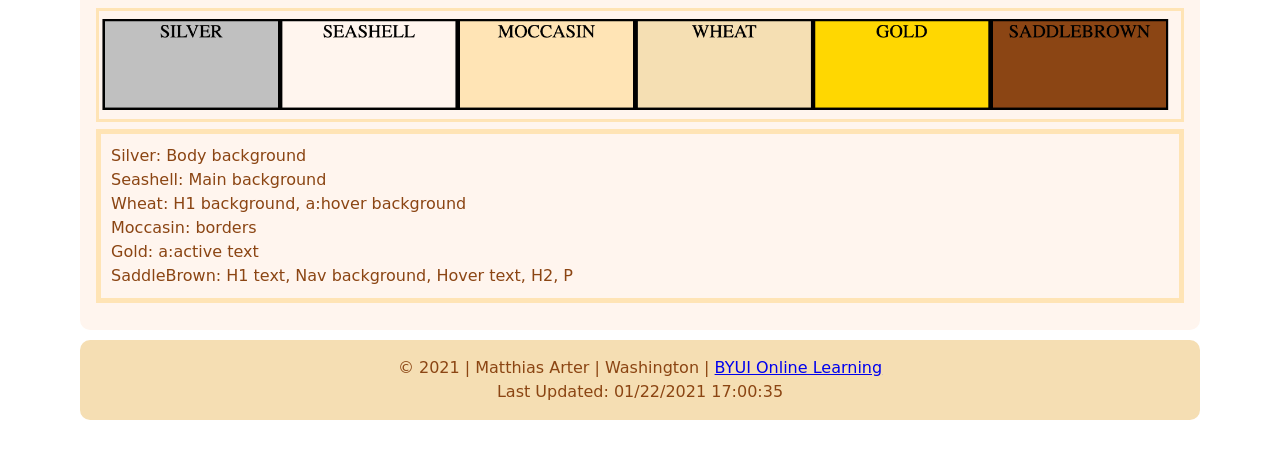
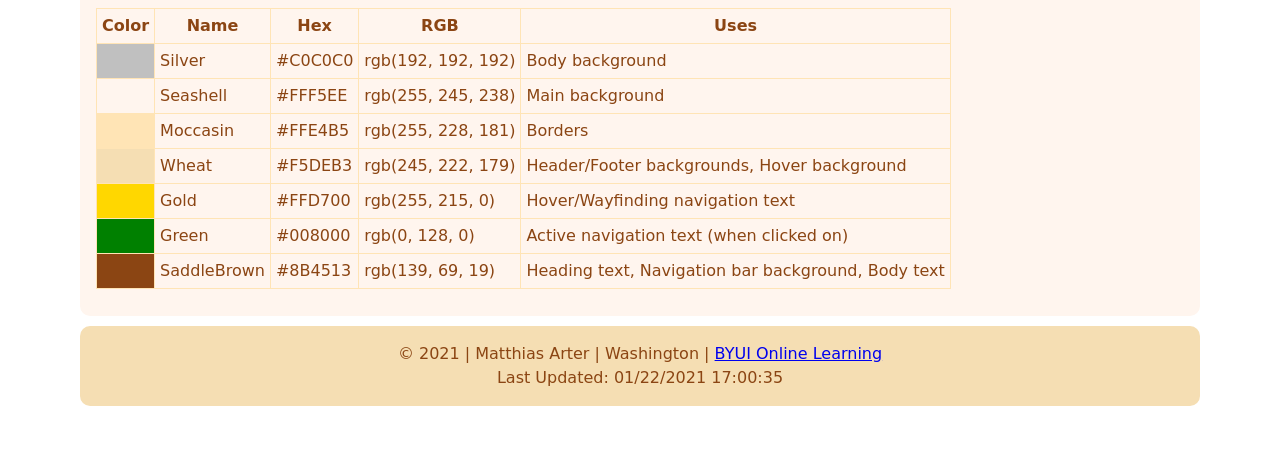
Before and after one commit to RedMatOnyx/wdd230, a plain HTML site: page lesson3/color-scheme.html in a window 1280 px wide. Shown: the part 294-752 px from the top of the page. Drawn offline with nearby package versions, Linux system fonts and the light colour scheme; a web font is replaced by a local one.

Commit message:
color table created

```diff
--- a/lesson3/color-scheme.html
+++ b/lesson3/color-scheme.html
@@ -30,17 +30,64 @@
 
     <main>
         <h1>Color Scheme</h1>
+
         <section>
-                        <img src="images/colorcustompalette.png" alt="screenshot of color palette">
-            <aside id="bordercolorexample"><p>Silver: Body background</p>
-            <p>Seashell: Main background</p>
-            <p>Wheat: H1 background, a:hover background</p>
-            <p>Moccasin: borders</p>
-            <p>Gold: a:active text</p>
-            <p>SaddleBrown: H1 text, Nav background, Hover text, H2, P</p>
-        </aside>
+            <table>
+                <tr>
+                    <th>Color</th><th>Name</th><th>Hex</th><th>RGB</th><th>Uses</th>
+               </tr>
+               <tr>
+                   <td id="c1"></td>
+                   <td>Silver</td>
+                   <td>#C0C0C0</td>
+                   <td>rgb(192, 192, 192)</td>
+                   <td>Body background</td>
+               </tr>
+               <tr>
+                <td id="c2"></td>
+                <td>Seashell</td>
+                <td>#FFF5EE</td>
+                <td>rgb(255, 245, 238)</td>
+                <td>Main background</td>
+            </tr>
+            <tr>
+                <td id="c3"></td>
+                <td>Moccasin</td>
+                <td>#FFE4B5</td>
+                <td>rgb(255, 228, 181)</td>
+                <td>Borders</td>
+            </tr>
+            <tr>
+                <td id="c4"></td>
+                <td>Wheat</td>
+                <td>#F5DEB3</td>
+                <td>rgb(245, 222, 179)</td>
+                <td>Header/Footer backgrounds, Hover background</td>
+            </tr>
+            <tr>
+                <td id="c5"></td>
+                <td>Gold</td>
+                <td>#FFD700</td>
+                <td>rgb(255, 215, 0)</td>
+                <td>Hover/Wayfinding navigation text</td>
+            </tr>
+            <tr>
+                <td id="c6"></td>
+                <td>Green</td>
+                <td>#008000</td>
+                <td>rgb(0, 128, 0)</td>
+                <td>Active navigation text (when clicked on)</td>
+            </tr>
+            <tr>
+                <td id="c7"></td>
+                <td>SaddleBrown</td>
+                <td>#8B4513</td>
+                <td>rgb(139, 69, 19)</td>
+                <td>Heading text, Navigation bar background, Body text</td>
+            </tr>
 
-        </section>
+           </table>
+       </section>
 
     </main>
     <footer>
--- a/lesson3/css/small.css
+++ b/lesson3/css/small.css
@@ -18,7 +18,7 @@ body {
 main h1 {
     text-decoration: underline;
 }
-h2, p {
+main {
     color: saddlebrown;
 }
 header, nav, main, footer {
@@ -75,10 +75,34 @@ img {
     max-width: 100%;
     border: 3px solid moccasin;
 }
-#bordercolorexample {
-    border: 5px solid moccasin;
-    padding: 10px;
-}
 section {
     margin: 0 0 11px 0;
 }
+table {
+    border-collapse: collapse;
+}
+th, td {
+    border: 1px solid moccasin;
+    padding: 5px;
+}
+#c1 {
+    background-color: silver;
+}
+#c2 {
+    background-color: seashell;
+}
+#c3 {
+    background-color: moccasin;
+}
+#c4 {
+    background-color: wheat;
+}
+#c5 {
+    background-color: gold;
+}
+#c6 {
+    background-color: green;
+}
+#c7 {
+    background-color: saddlebrown;
+}
```
